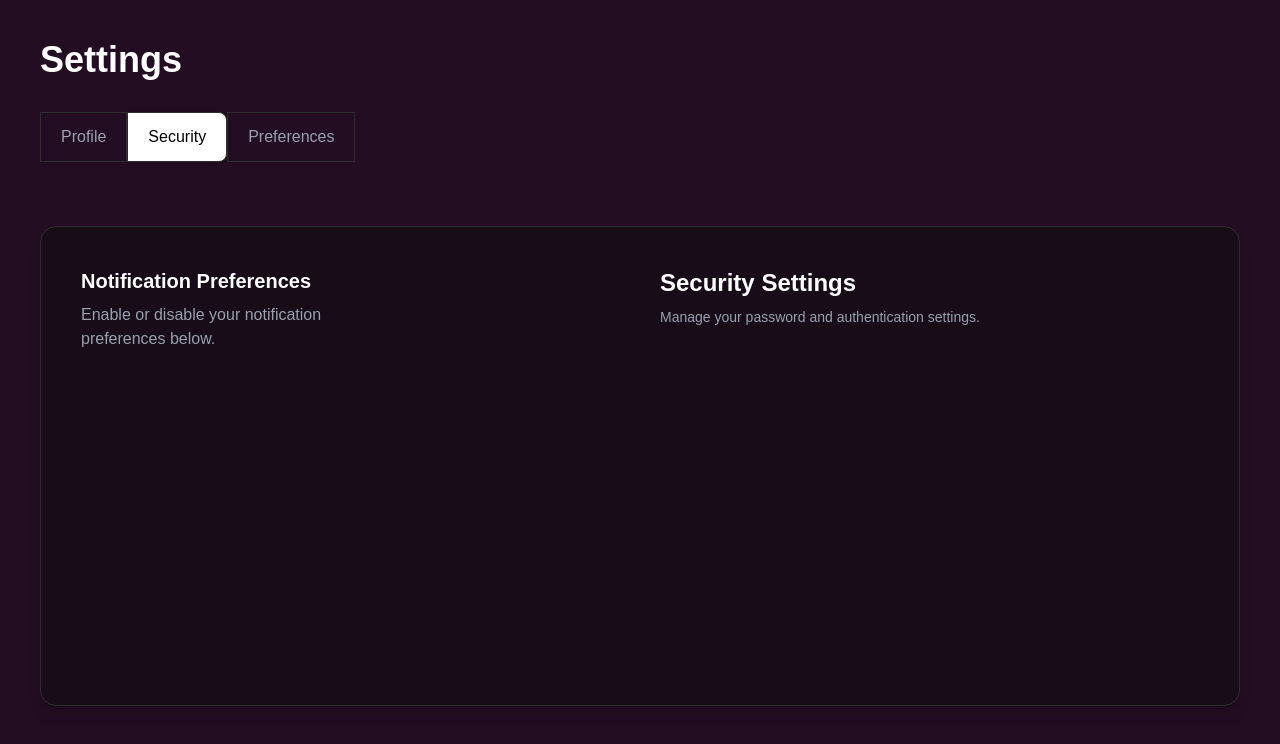
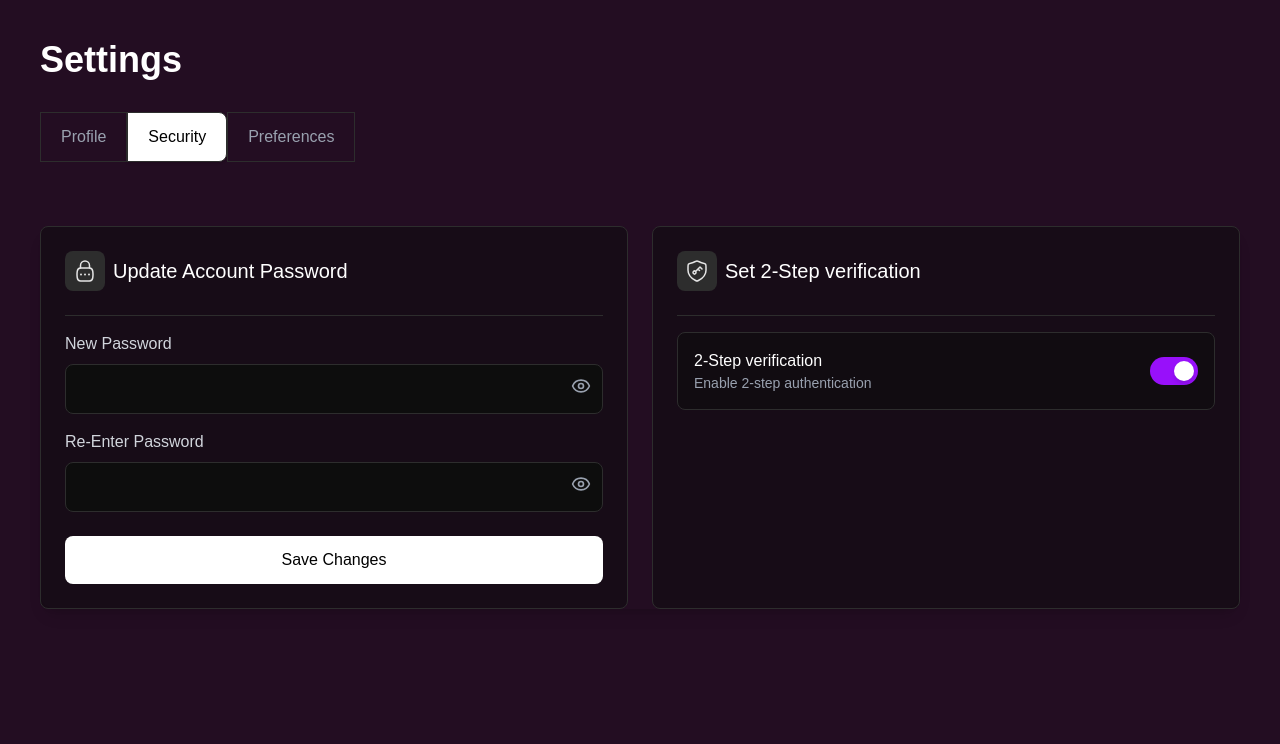
Before and after one commit to Stellopay/stellopay-frontend, a Next.js app: page /settings/preferences in a window 1280 px wide. Both pictures are taken after a click on the button "Security". Shown: the top 744 px of the page. Built offline with nearby package versions, Linux system fonts and the light colour scheme.

Commit message:
feat: add lucide-react dependency and enhance SettingsPage with SecurityTab component

```diff
--- /dev/null
+++ b/app/settings/preferences/components/SecurityTab.tsx
@@ -0,0 +1,190 @@
+"use client";
+
+import { useState } from "react";
+import { Eye, EyeOff, ShieldCheck, Lock } from "lucide-react";
+
+export default function SecurityTab() {
+  const [showPassword, setShowPassword] = useState(false);
+  const [showConfirmPassword, setShowConfirmPassword] = useState(false);
+  const [twoFactorEnabled, setTwoFactorEnabled] = useState(true);
+  const [password, setPassword] = useState("");
+  const [confirmPassword, setConfirmPassword] = useState("");
+
+  const togglePasswordVisibility = () => {
+    setShowPassword(!showPassword);
+  };
+
+  const toggleConfirmPasswordVisibility = () => {
+    setShowConfirmPassword(!showConfirmPassword);
+  };
+
+  const handleToggle2FA = () => {
+    setTwoFactorEnabled(!twoFactorEnabled);
+  };
+
+  const handleSaveChanges = () => {
+    // Handle save changes logic here
+    console.log("Saving password changes");
+  };
+
+  return (
+    <div className="grid grid-cols-1 md:grid-cols-2 gap-6">
+      {/* Password Update Section */}
+      <div className="bg-[#0D0D0D80] p-6 border border-[#2d2d2d] rounded-lg">
+        <div className="flex items-center mb-6">
+          <div className="mr-2 bg-[#2d2d2d] p-2 rounded-lg">
+            <svg
+              width="24"
+              height="24"
+              viewBox="0 0 24 24"
+              fill="none"
+              xmlns="http://www.w3.org/2000/svg"
+            >
+              <path
+                d="M4.26781 18.8447C4.49269 20.515 5.87613 21.8235 7.55966 21.9009C8.97627 21.966 10.4153 22 12 22C13.5847 22 15.0237 21.966 16.4403 21.9009C18.1239 21.8235 19.5073 20.515 19.7322 18.8447C19.879 17.7547 20 16.6376 20 15.5C20 14.3624 19.879 13.2453 19.7322 12.1553C19.5073 10.485 18.1239 9.17649 16.4403 9.09909C15.0237 9.03397 13.5847 9 12 9C10.4153 9 8.97627 9.03397 7.55966 9.09909C5.87613 9.17649 4.49269 10.485 4.26781 12.1553C4.12105 13.2453 4 14.3624 4 15.5C4 16.6376 4.12105 17.7547 4.26781 18.8447Z"
+                stroke="#E5E5E5"
+                strokeWidth="1.5"
+              />
+              <path
+                d="M7.5 9V6.5C7.5 4.01472 9.51472 2 12 2C14.4853 2 16.5 4.01472 16.5 6.5V9"
+                stroke="#E5E5E5"
+                strokeWidth="1.5"
+                strokeLinecap="round"
+                strokeLinejoin="round"
+              />
+              <path
+                d="M16 15.49V15.5"
+                stroke="#E5E5E5"
+                strokeWidth="2"
+                strokeLinecap="round"
+                strokeLinejoin="round"
+              />
+              <path
+                d="M12 15.49V15.5"
+                stroke="#E5E5E5"
+                strokeWidth="2"
+                strokeLinecap="round"
+                strokeLinejoin="round"
+              />
+              <path
+                d="M8 15.49V15.5"
+                stroke="#E5E5E5"
+                strokeWidth="2"
+                strokeLinecap="round"
+                strokeLinejoin="round"
+              />
+            </svg>
+          </div>
+          <h2 className="text-xl font-medium">Update Account Password</h2>
+        </div>
+
+        <div className="border-t border-[#2d2d2d] pt-4">
+          <div className="mb-4">
+            <label className="block mb-2 text-gray-300">New Password</label>
+            <div className="relative">
+              <input
+                type={showPassword ? "text" : "password"}
+                value={password}
+                onChange={(e) => setPassword(e.target.value)}
+                className="w-full p-3 pr-10 border border-[#2d2d2d] rounded-lg bg-[#0D0D0D] text-white"
+              />
+              <button
+                className="absolute right-3 top-3 text-gray-400"
+                onClick={togglePasswordVisibility}
+              >
+                {showPassword ? <EyeOff size={20} /> : <Eye size={20} />}
+              </button>
+            </div>
+          </div>
+
+          <div className="mb-6">
+            <label className="block mb-2 text-gray-300">
+              Re-Enter Password
+            </label>
+            <div className="relative">
+              <input
+                type={showConfirmPassword ? "text" : "password"}
+                value={confirmPassword}
+                onChange={(e) => setConfirmPassword(e.target.value)}
+                className="w-full p-3 pr-10 border border-[#2d2d2d] rounded-lg bg-[#0D0D0D] text-white"
+              />
+              <button
+                className="absolute right-3 top-3 text-gray-400"
+                onClick={toggleConfirmPasswordVisibility}
+              >
+                {showConfirmPassword ? <EyeOff size={20} /> : <Eye size={20} />}
+              </button>
+            </div>
+          </div>
+
+          <button
+            onClick={handleSaveChanges}
+            className="w-full py-3 bg-white text-black rounded-lg font-medium hover:bg-gray-100 transition"
+          >
+            Save Changes
+          </button>
+        </div>
+      </div>
+
+      {/* 2-Step Verification Section */}
+      <div className="bg-[#0D0D0D80] p-6 border border-[#2d2d2d] rounded-lg flex flex-col ">
+        <div className="flex items-center mb-6">
+          <div className="mr-2 bg-[#2d2d2d] p-2 rounded-lg">
+            <svg
+              width="24"
+              height="24"
+              viewBox="0 0 24 24"
+              fill="none"
+              xmlns="http://www.w3.org/2000/svg"
+            >
+              <path
+                d="M10.5582 14.5613C9.96836 15.1511 9.02509 15.1432 8.4425 14.5607C7.85991 13.9781 7.84704 13.0298 8.43687 12.44C9.02671 11.8502 9.98123 11.8567 10.5638 12.4393C11.1464 13.0219 11.148 13.9715 10.5582 14.5613Z"
+                stroke="#E5E5E5"
+                strokeWidth="1.5"
+              />
+              <path
+                d="M11 12L13 10M13 10L15 8L17 10M13 10L14.5 11.5"
+                stroke="#E5E5E5"
+                strokeWidth="1.5"
+                strokeLinecap="round"
+                strokeLinejoin="round"
+              />
+              <path
+                d="M21 11.1833V8.28029C21 6.64029 21 5.82028 20.5959 5.28529C20.1918 4.75029 19.2781 4.49056 17.4507 3.9711C16.2022 3.6162 15.1016 3.18863 14.2223 2.79829C13.0234 2.2661 12.424 2 12 2C11.576 2 10.9766 2.2661 9.77771 2.79829C8.89839 3.18863 7.79784 3.61619 6.54933 3.9711C4.72193 4.49056 3.80822 4.75029 3.40411 5.28529C3 5.82028 3 6.64029 3 8.28029V11.1833C3 16.8085 8.06277 20.1835 10.594 21.5194C11.2011 21.8398 11.5046 22 12 22C12.4954 22 12.7989 21.8398 13.406 21.5194C15.9372 20.1835 21 16.8085 21 11.1833Z"
+                stroke="#E5E5E5"
+                strokeWidth="1.5"
+                strokeLinecap="round"
+              />
+            </svg>
+          </div>
+          <h2 className="text-xl font-medium">Set 2-Step verification</h2>
+        </div>
+
+        <div className="border-t border-[#2d2d2d] pt-4">
+          <div className="flex items-center justify-between p-4 bg-[#0D0D0D80] border border-[#2d2d2d] rounded-lg text-white">
+            <div>
+              <span className="block text-base font-medium">
+                2-Step verification
+              </span>
+              <span className="block text-sm text-gray-400">
+                Enable 2-step authentication
+              </span>
+            </div>
+            <button
+              onClick={handleToggle2FA}
+              className={`w-12 h-7 flex items-center rounded-full p-1 cursor-pointer transition-colors ${
+                twoFactorEnabled ? "bg-purple-600" : "bg-gray-600"
+              }`}
+            >
+              <span
+                className={`block w-5 h-5 rounded-full bg-white shadow-md transform transition-transform ${
+                  twoFactorEnabled ? "translate-x-5" : "translate-x-0"
+                }`}
+              ></span>
+            </button>
+          </div>
+        </div>
+      </div>
+    </div>
+  );
+}
--- a/app/settings/preferences/page.tsx
+++ b/app/settings/preferences/page.tsx
@@ -2,6 +2,7 @@
 
 import { useState } from 'react';
 import ToggleCard from '@/app/components/ToggleCard';
+import SecurityTab from './components/SecurityTab';
 
 export default function SettingsPage() {
   const [activeTab, setActiveTab] = useState('Preferences');
@@ -29,19 +30,13 @@ export default function SettingsPage() {
       </div>
 
       {/* Content */}
-      <div className="bg-[#0D0D0D80] h-[480px] border border-[#2d2d2d] rounded-2xl p-6 md:p-10 shadow-lg">
-        <div className="grid grid-cols-1 md:grid-cols-2 gap-10">
-
-          {/* Left side: Title and description */}
-          <div>
-            <h2 className="text-md md:text-xl font-semibold mb-2">Notification Preferences</h2>
-            <p className="text-xs max-w-64 md:text-base text-gray-400">
-              Enable or disable your notification preferences below.
-            </p>
-          </div>
-
-          {/* Right side: Content based on active tab */}
-          <div className="space-y-6">
+      <div
+        className={`rounded-2xl shadow-lg ${
+          activeTab !== 'Security'
+            ? 'bg-[#0D0D0D80] h-[480px] border border-[#2d2d2d] p-6 md:p-10'
+            : '' // No container styles for Security tab
+        }`}
+      >
         {activeTab === 'Profile' && (
           <div>
             <h2 className="text-2xl font-semibold mb-2">Profile Settings</h2>
@@ -51,25 +46,23 @@ export default function SettingsPage() {
           </div>
         )}
 
-            {activeTab === 'Security' && (
+        {activeTab === 'Security' && <SecurityTab />}
+
+        {activeTab === 'Preferences' && (
+          <div className="grid grid-cols-1 md:grid-cols-2 gap-10">
             <div>
-                <h2 className="text-2xl font-semibold mb-2">Security Settings</h2>
-                <p className="text-sm text-gray-400">
-                  Manage your password and authentication settings.
+              <h2 className="text-md md:text-xl font-semibold mb-2">Notification Preferences</h2>
+              <p className="text-xs max-w-64 md:text-base text-gray-400">
+                Enable or disable your notification preferences below.
               </p>
             </div>
-            )}
-
-            {activeTab === 'Preferences' && (
             <div className="space-y-6">
               <ToggleCard title="Email, SMS, and Push Notifications" />
               <ToggleCard title="Transaction Alerts" />
               <ToggleCard title="Promotional Offers" />
             </div>
+          </div>
         )}
-          </div>
-
-        </div>
       </div>
     </div>
   );
--- a/package.json
+++ b/package.json
@@ -9,6 +9,7 @@
     "lint": "next lint"
   },
   "dependencies": {
+    "lucide-react": "^0.503.0",
     "next": "15.2.3",
     "react": "^19.0.0",
     "react-dom": "^19.0.0"
```
Also changed, not shown: 1 other file (tests, documents, lock files or other folders). Lines whose indentation alone changed are shown as unchanged.
